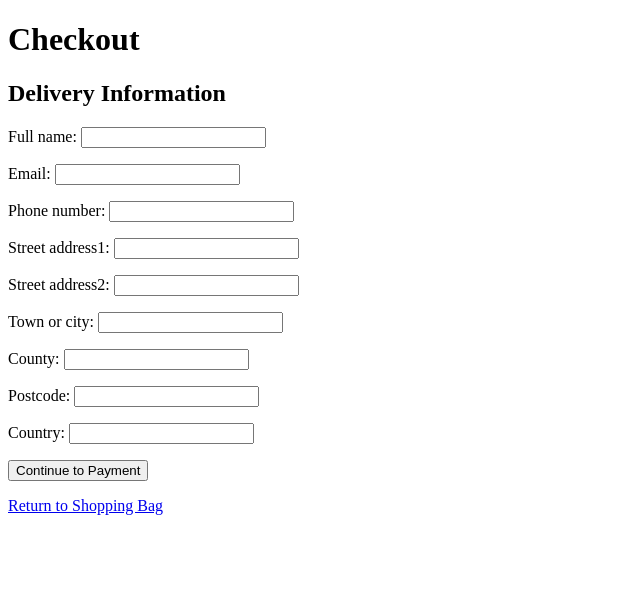
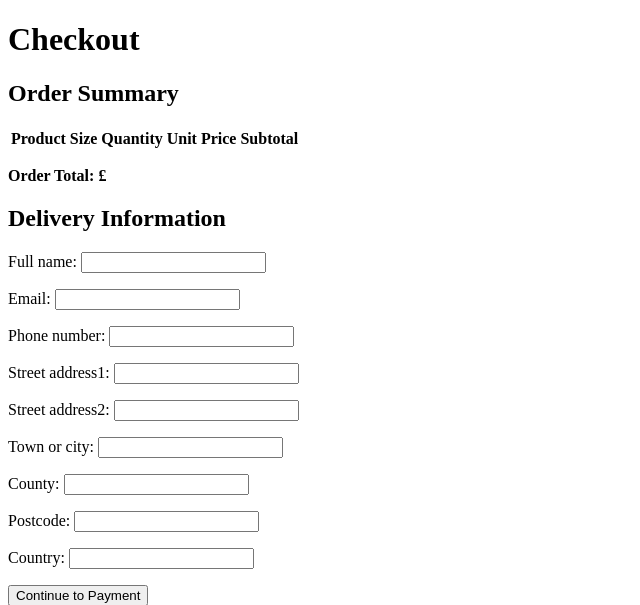
Before and after one commit to Ionut-Cora/sia-shop, a Django app: template checkout/templates/checkout/checkout.html in a window 1280 px wide. Shown: the top 605 px of the page, without its empty margins (0-640 px from the left). Run offline with Django 3.2, Linux system fonts and the light colour scheme; the template is opened without the code that fills it: values that come from a table or form of the project are taken from there, others are empty.

Commit message:
Add checkout order summary with product details and total

```diff
--- a/checkout/templates/checkout/checkout.html
+++ b/checkout/templates/checkout/checkout.html
@@ -7,6 +7,39 @@
 </head>
 <body>
     <h1>Checkout</h1>
+
+    <h2>Order Summary</h2>
+
+    <table>
+        <thead>
+            <tr>
+                <th>Product</th>
+                <th>Size</th>
+                <th>Quantity</th>
+                <th>Unit Price</th>
+                <th>Subtotal</th>
+            </tr>
+        </thead>
+        <tbody>
+            {% for item in order_items %}
+            <tr>
+                <td>{{ item.product_name }}</td>
+                <td>
+                    {% if item.product_size %}
+                        {{ item.product_size }}
+                    {% else %}
+                        N/A
+                    {% endif %}
+                </td>
+                <td>{{ item.quantity }}</td>
+                <td>£{{ item.price|floatformat:2 }}</td>
+                <td>£{{ item.subtotal|floatformat:2 }}</td>
+            </tr>
+            {% endfor %}
+        </tbody>
+    </table>
+
+    <p><strong>Order Total: £{{ total|floatformat:2 }}</strong></p>
 
     <h2>Delivery Information</h2>
 
```
Also changed, not shown: checkout/views.py (+42 -0 lines).
